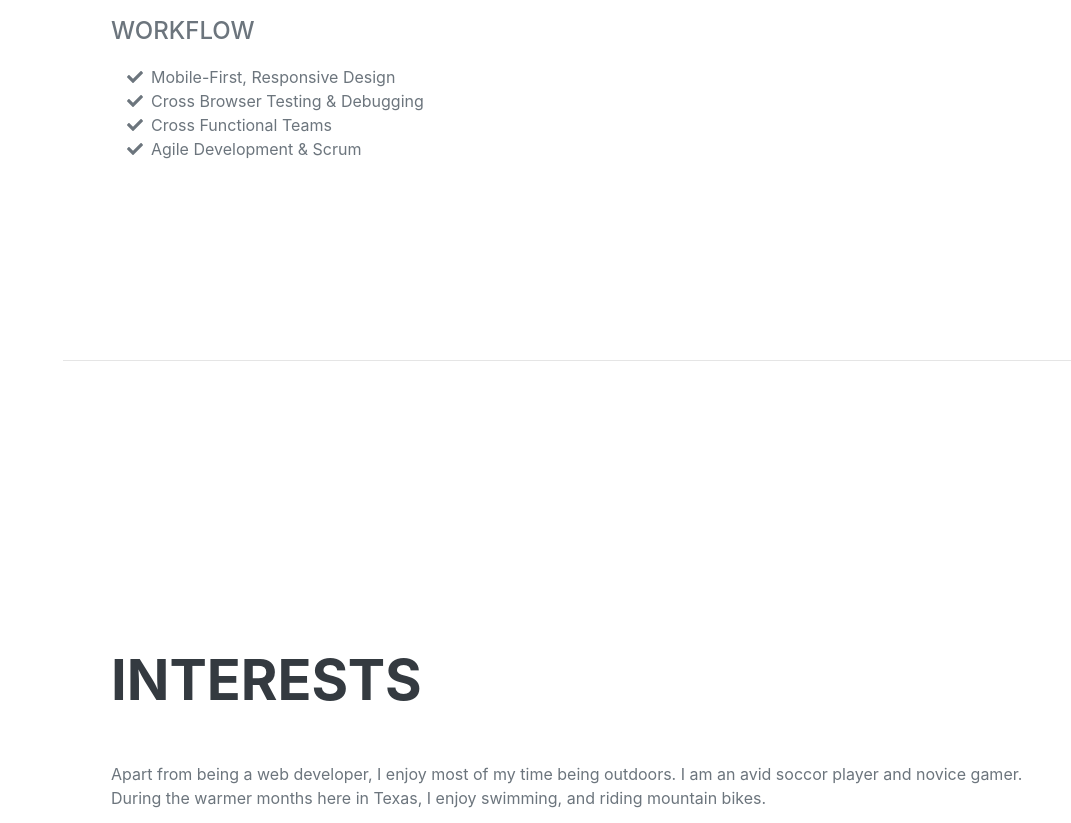
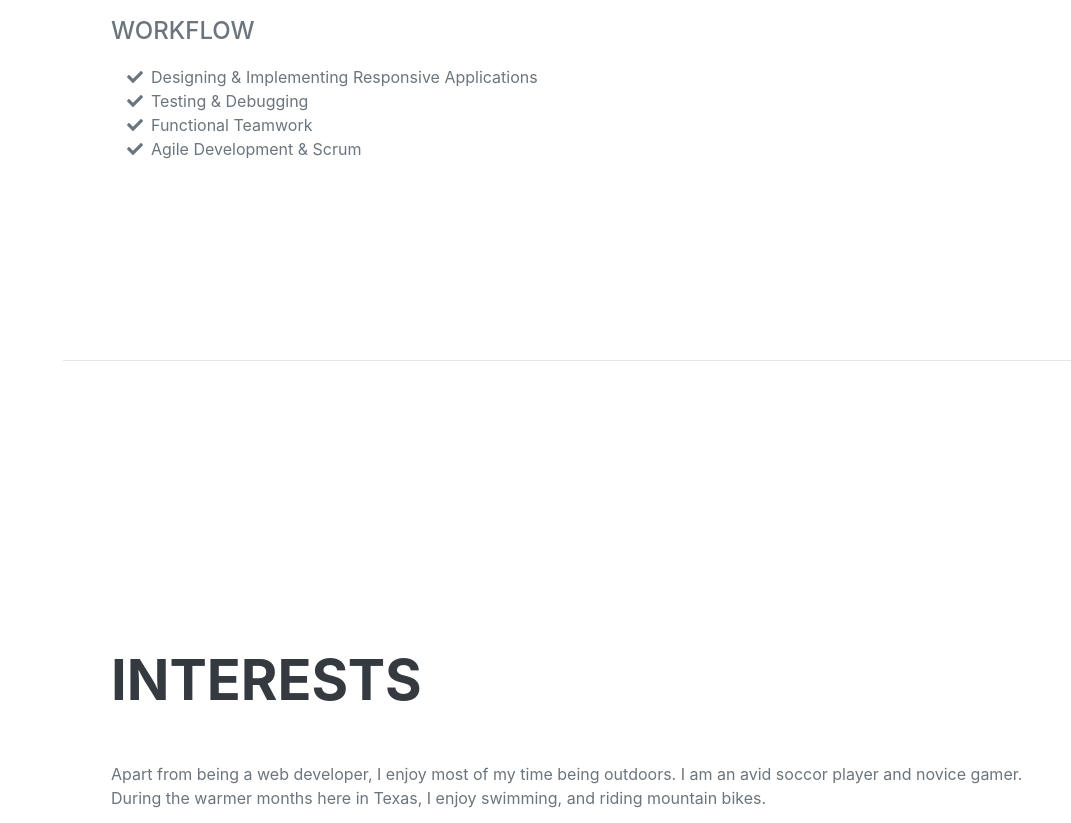
Before and after one commit to risingsinger/aboutme1, a plain HTML site: page index.html in a window 1280 px wide. Shown: the part 3176-3999 px from the top of the page, without its empty margins (209-1280 px from the left). Drawn offline with nearby package versions, Linux system fonts and the light colour scheme; a web font is replaced by a local one.

Commit message:
Update index.html

```diff
--- a/index.html
+++ b/index.html
@@ -143,15 +143,15 @@ platform with the list of clothing to buy. Wrote all the script in SQL to create
                     <ul class="fa-ul mb-0">
                         <li>
                             <span class="fa-li"><i class="fas fa-check"></i></span>
-                            Mobile-First, Responsive Design
+                            Designing & Implementing Responsive Applications
                         </li>
                         <li>
                             <span class="fa-li"><i class="fas fa-check"></i></span>
-                            Cross Browser Testing & Debugging
+                            Testing & Debugging
                         </li>
                         <li>
                             <span class="fa-li"><i class="fas fa-check"></i></span>
-                            Cross Functional Teams
+                            Functional Teamwork
                         </li>
                         <li>
                             <span class="fa-li"><i class="fas fa-check"></i></span>
```
